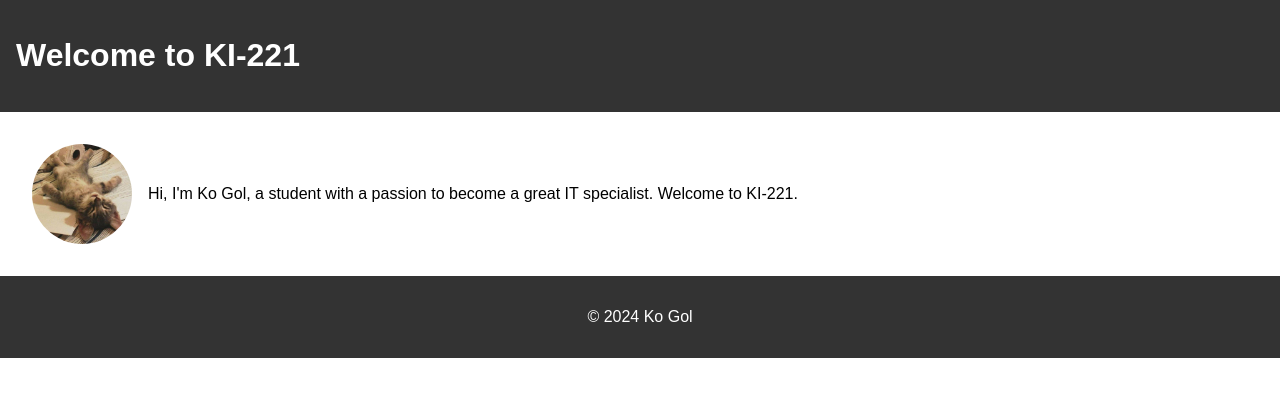
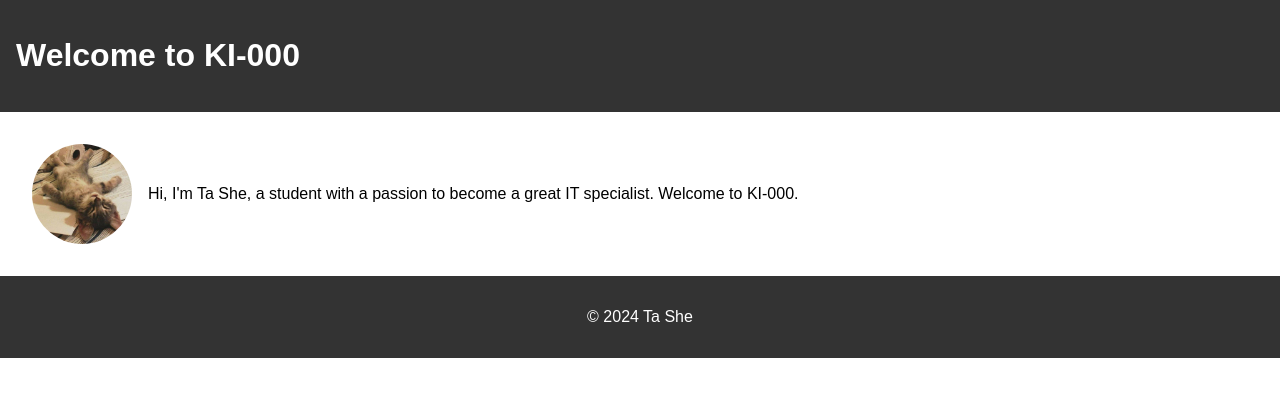
Before and after one commit to armymotion/cpnu_tpp_2024, a plain HTML site: page KI-221/sn0x1/lab1/index.html in a window 1280 px wide. Drawn offline with Linux system fonts and the light colour scheme.

Commit message:
Update group and user name in index.html

```diff
--- a/KI-221/sn0x1/lab1/index.html
+++ b/KI-221/sn0x1/lab1/index.html
@@ -3,23 +3,23 @@
 <head>
     <meta charset="UTF-8">
     <meta name="viewport" content="width=device-width, initial-scale=1.0">
-    <title>Ko Gol - KI-221</title>
+    <title>Ta She - KI-000</title>
     <link rel="stylesheet" href="css/styles.css">
 </head>
 <body>
 <header>
-    <h1>Welcome to KI-221</h1>
+    <h1>Welcome to KI-000</h1>
 </header>
 
 <section>
     <div class="profile">
         <img src="images/profile-pic.jpg" alt="Profile Picture" class="profile-pic">
-        <p>Hi, I'm Ko Gol, a student with a passion to become a great IT specialist. Welcome to KI-221.</p>
+        <p>Hi, I'm Ta She, a student with a passion to become a great IT specialist. Welcome to KI-000.</p>
     </div>
 </section>
 
 <footer>
-    <p>&copy; 2024 Ko Gol</p>
+    <p>&copy; 2024 Ta She</p>
 </footer>
 
 </body>
```
